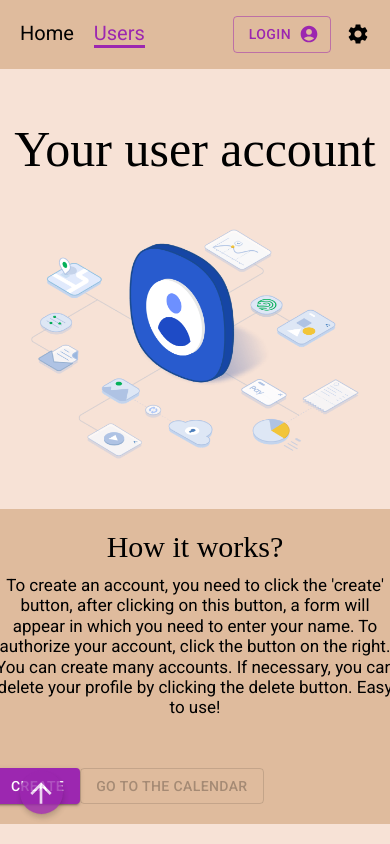
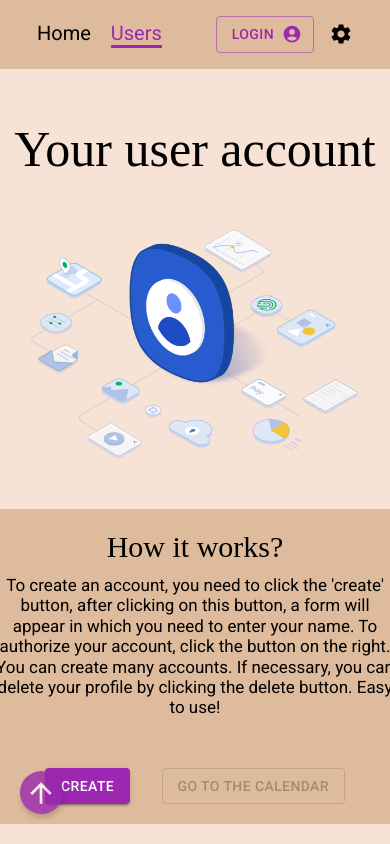
Before and after one commit to DmytroKolisnyk2/GameOFTeens_JS, a Next.js app: page /users in a window 390 px wide. Shown: the top 844 px of the page. Built offline with nearby package versions, Linux system fonts and the light colour scheme; a web font is replaced by a local one.

Commit message:
edit styles

```diff
--- a/components/Header/Header.module.scss
+++ b/components/Header/Header.module.scss
@@ -3,8 +3,7 @@
     width: 50px;
     border-radius: 50%;
     margin-right: 30px;
-    @media (max-width: 720px) {
-        opacity: 0;
+    @media (max-width: 800px) {
         display: none;
     }
 }
@@ -85,6 +84,10 @@
     max-width: 1200px;
     margin: 0 auto;
     width: 100vw;
+    flex-wrap: wrap;
+    @media (max-width: 780px) {
+        justify-content: space-around;
+    }
 }
 .user_wrapper {
     display: flex;
@@ -97,8 +100,6 @@
     justify-content: space-between;
     align-items: center;
     flex-wrap: wrap;
-    // width: 450px;
-    margin-right: 50px;
 }
 .wrapper {
     display: flex;
--- a/styles/calendar.module.scss
+++ b/styles/calendar.module.scss
@@ -65,8 +65,3 @@
     width: fit-content;
     margin: 0 auto  ;
 }
-.controlsWrapper{
-    display: flex;
-    justify-content: space-between;
-    align-items: center;
-}
--- a/styles/home.module.scss
+++ b/styles/home.module.scss
@@ -47,6 +47,7 @@
   transition: 200ms linear;
   padding: 3px;
   &Active {
+    padding-left: 8px;
     border-color: $purple;
   }
 }
@@ -54,6 +55,7 @@
   font-family: $roboto;
   font-size: 20px;
   color: black;
+  cursor: pointer;
 }
 .createBtn {
   display: block;
@@ -111,3 +113,10 @@
     margin-bottom: 50px;
   }
 }
+.controlsWrapper{
+    display: flex;
+    justify-content: space-between;
+    align-items: center;
+    width: 300px;
+    margin: 0 auto;
+}
```
